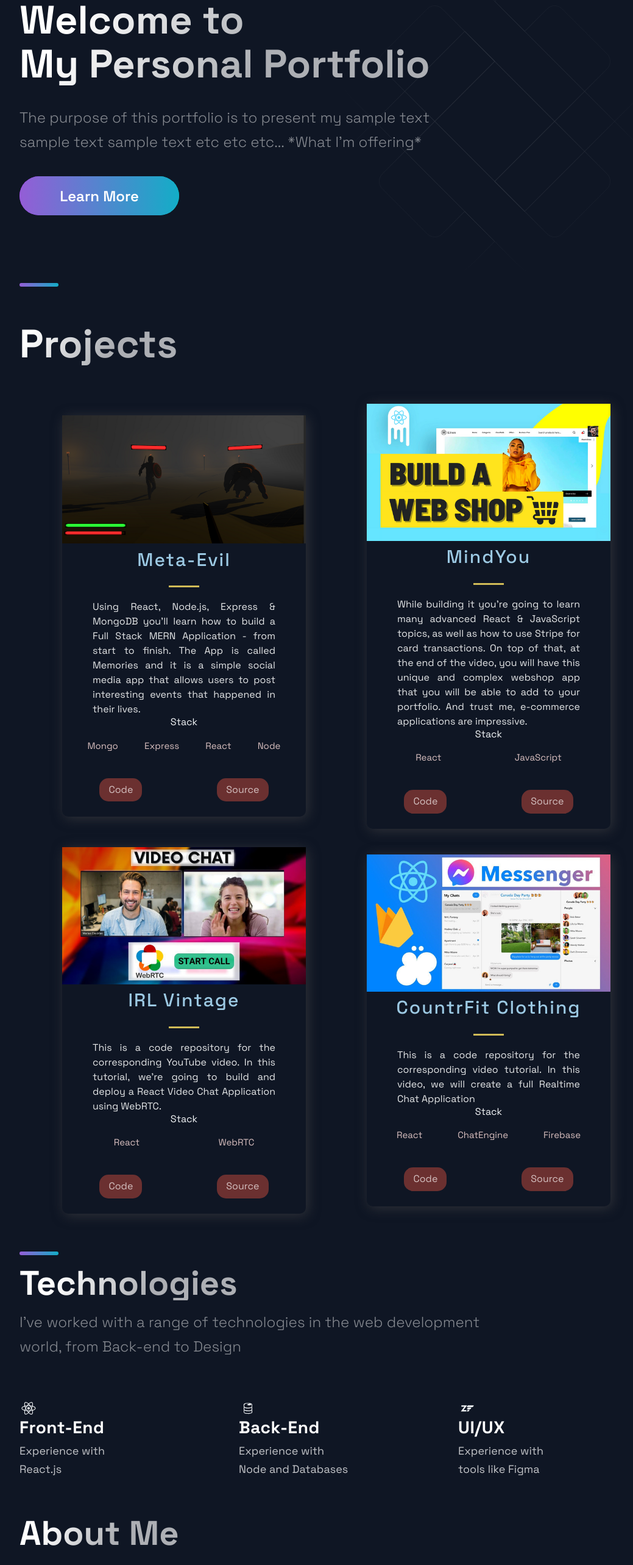
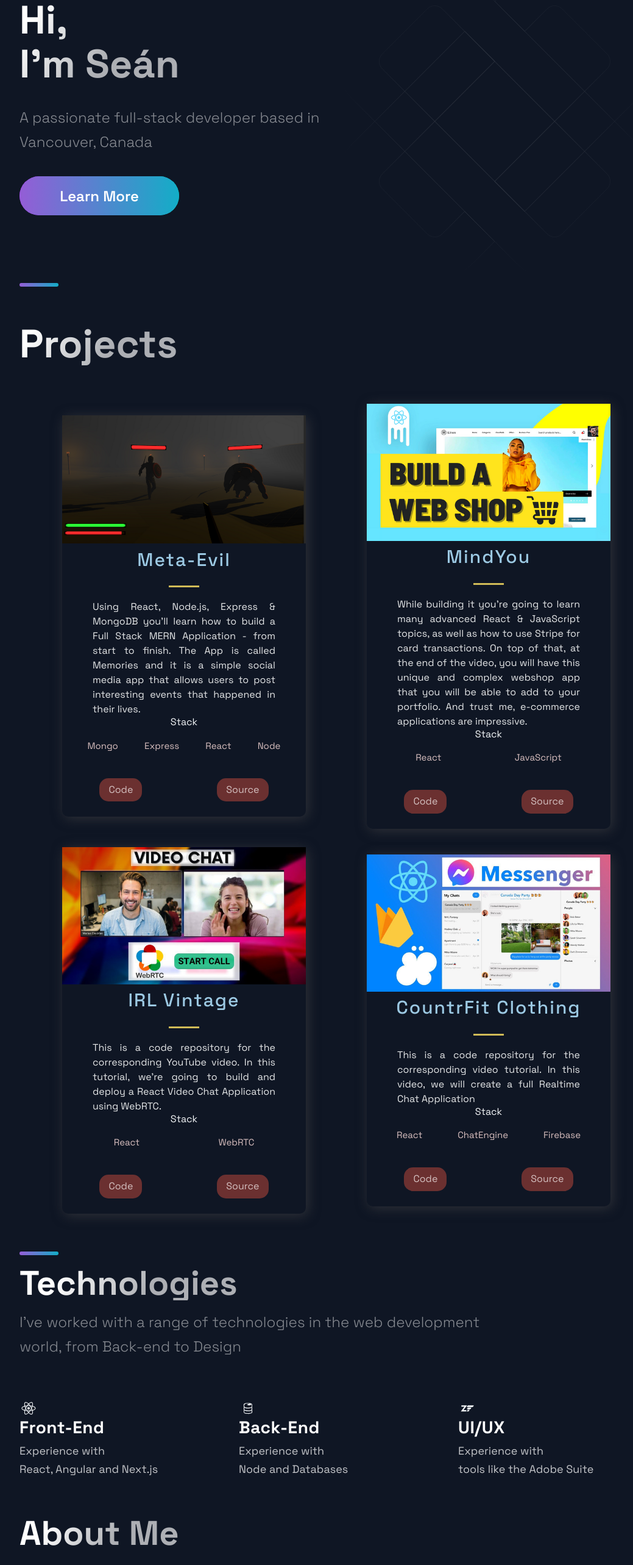
Before and after one commit to seanking8/portfolio, a Next.js app: page / in a window 1280 px wide. Shown: the part 173-2739 px from the top of the page at 61% size, without its empty margins (88-1127 px from the left). Built offline with nearby package versions, Linux system fonts and the light colour scheme.

Commit message:
Small content changes

```diff
--- a/src/components/Hero/Hero.js
+++ b/src/components/Hero/Hero.js
@@ -8,11 +8,11 @@ const Hero = (props) => (
   <Section row nopadding>
     <LeftSection>
       <SectionTitle main center>
-        Welcome to <br />
-        My Personal Portfolio
+        Hi,<br />
+        I'm Seán
       </SectionTitle>
       <SectionText main center>
-        The purpose of this portfolio is to present my sample text sample text sample text etc etc etc... *What I'm offering*
+        A passionate full-stack developer based in Vancouver, Canada
       </SectionText>
       <Button onClick={() => window.location = 'https://letterboxd.com'}>Learn More</Button>
     </LeftSection>
--- a/src/components/Technologies/Technologies.js
+++ b/src/components/Technologies/Technologies.js
@@ -16,7 +16,7 @@ const Technologies = () =>  (
           <ListTitle>Front-End</ListTitle>
           <ListParagraph>
             Experience with <br />
-            React.js
+            React, Angular and Next.js
           </ListParagraph>
         </ListContainer>
       </ListItem>
@@ -36,7 +36,7 @@ const Technologies = () =>  (
           <ListTitle>UI/UX</ListTitle>
           <ListParagraph>
             Experience with <br />
-            tools like Figma
+            tools like the Adobe Suite
           </ListParagraph>
         </ListContainer>
       </ListItem>
```
Also changed, not shown: 1 other file (tests, documents, lock files or other folders).
